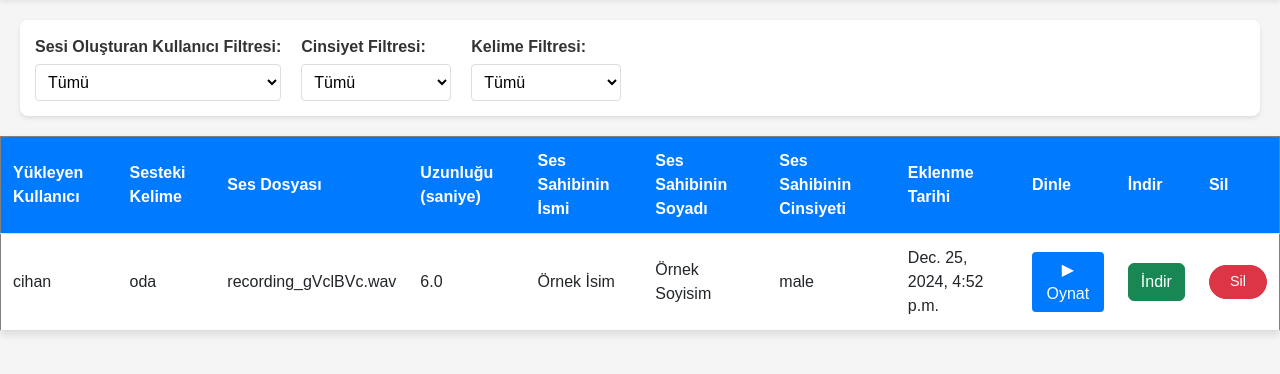
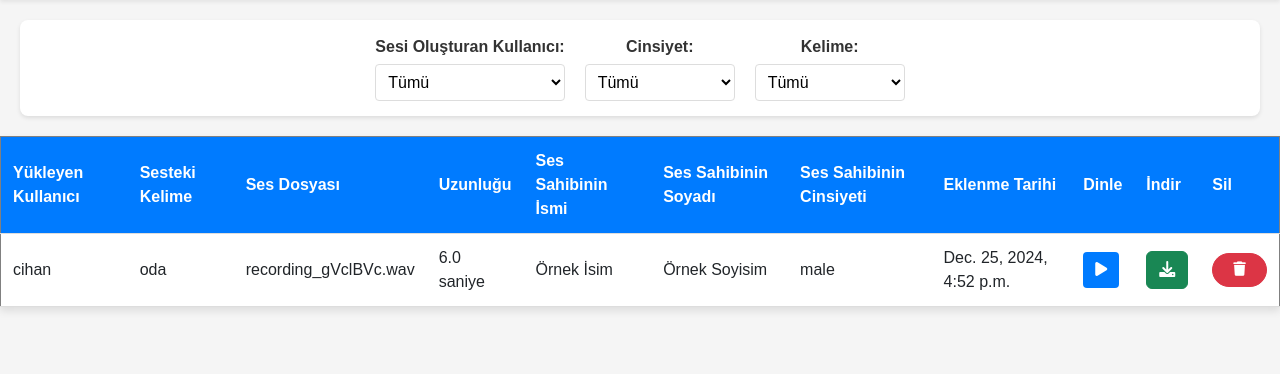
Before and after one commit to ecekck/voice-command-database, a Django app: page /sesleri_goruntule/ in a window 1280 px wide. Shown: the part 64-438 px from the top of the page. Run offline with Django 4.2, Linux system fonts and the light colour scheme; a user stored in the database is signed in; data comes from the database, SQL or seed files in the repository; both versions use the stored data as it was after the commit; parts of the project's set-up code (start-up, migrations or seed data) failed here and were passed over.

Commit message:
Tasarımsal Değişiklikler yapıldı

```diff
--- a/VoiceCommandDatabase/mainpage/forms.py
+++ b/VoiceCommandDatabase/mainpage/forms.py
@@ -26,7 +26,7 @@ class VoiceForm(forms.ModelForm):
         audio = File(file)
         if not audio or not hasattr(audio, 'info') or not hasattr(audio.info, 'length'):
             raise forms.ValidationError("Dosya içeriği geçersiz. Lütfen başka bir dosya yükleyin.")
-        duration = audio.info.length
+        duration = round(audio.info.length)
 
         if duration > 60:
             raise forms.ValidationError("Ses kaydı 60 saniyeyi aşamaz.")
@@ -97,7 +97,7 @@ class VoiceRecorderForm(forms.ModelForm):
 
         try:
             # Validate audio duration
-            duration = self.validate_audio_file(audio_file)
+            duration = round(self.validate_audio_file(audio_file))
 
             if duration > 60:
                 raise forms.ValidationError("Ses kaydı 60 saniyeyi aşamaz.")
--- a/VoiceCommandDatabase/mainpage/templates/mainpage/show_voices.html
+++ b/VoiceCommandDatabase/mainpage/templates/mainpage/show_voices.html
@@ -21,6 +21,8 @@
     .filter-container {
         display: flex;
         gap: 20px;
+        justify-content: center;
+        flex-wrap: wrap;
         margin: 20px;
         padding: 15px;
         background-color: white;
@@ -32,6 +34,7 @@
         display: flex;
         flex-direction: column;
         gap: 5px;
+        text-align: center;
     }
 
     .filter-group label {
@@ -127,7 +130,7 @@
 <div class="filter-container">
     {% if user.is_superuser %}
     <div class="filter-group">
-        <label for="user-filter">Sesi Oluşturan Kullanıcı Filtresi:</label>
+        <label for="user-filter">Sesi Oluşturan Kullanıcı:</label>
         <select id="user-filter" onchange="filterTable()">
             <option value="">Tümü</option>
             {% for user in users %}
@@ -137,7 +140,7 @@
     </div>
     {% endif %}
     <div class="filter-group">
-        <label for="gender-filter">Cinsiyet Filtresi:</label>
+        <label for="gender-filter">Cinsiyet:</label>
         <select id="gender-filter" onchange="filterTable()">
             <option value="">Tümü</option>
             <option value="male">Erkek</option>
@@ -145,7 +148,7 @@
         </select>
     </div>
     <div class="filter-group">
-        <label for="word-filter">Kelime Filtresi:</label>
+        <label for="word-filter">Kelime:</label>
         <select id="word-filter" onchange="filterTable()">
             <option value="">Tümü</option>
             <option value="isik">Işığı</option>
@@ -171,7 +174,7 @@
             {% endif %}
             <th>Sesteki Kelime</th>
             <th>Ses Dosyası</th>
-            <th>Uzunluğu (saniye)</th>
+            <th>Uzunluğu</th>
             <th>Ses Sahibinin İsmi</th>
             <th>Ses Sahibinin Soyadı</th>
             <th>Ses Sahibinin Cinsiyeti</th>
@@ -189,21 +192,21 @@
             {% endif %}
             <td>{{ voice.word }}</td>
             <td>{{ voice.file|cut:"voices/" }}</td>
-            <td>{{ voice.duration }}</td>
+            <td>{{ voice.duration }} saniye</td>
             <td>{{ voice.owner_name }}</td>
             <td>{{ voice.owner_surname }}</td>
             <td>{{ voice.owner_gender }}</td>
             <td>{{ voice.created_at }}</td>
             <td>
                 <button class="play-button" onclick="playAudio('{{ voice.file.url }}', this)">
-                    ▶ Oynat
+                    <i class="fa fa-play"></i>
                 </button>
             </td>
             <td>
-                <a href="{% url 'download_voice' voice.id %}" class="btn btn-success">İndir</a>
+                <a href="{% url 'download_voice' voice.id %}" class="btn btn-success" title="İndir"><i class="fa fa-download"></i></a>
             </td>
             <td>
-                <a href="{% url 'delete_voice' voice.id %}" class="btn btn-danger">Sil</a>
+                <a href="{% url 'delete_voice' voice.id %}" class="btn btn-danger" title="Sil"><i class="fa fa-trash"></i></a>
             </td>
         </tr>
         {% empty %}
@@ -223,27 +226,37 @@ function playAudio(url, button) {
 
     console.log(url);
 
-    if (currentButton) {
-        currentButton.textContent = '▶ Oynat';
+    // Eğer başka bir ses çalıyorsa, önceki butonu eski haline getir
+    if (currentButton && currentlyPlaying !== url) {
+        currentButton.querySelector('i').classList.remove('fa-pause');
+        currentButton.querySelector('i').classList.add('fa-play'); // Play simgesine dönüştür
         currentButton.classList.remove('playing');
     }
 
+    // Eğer aynı ses dosyası çalıyor ve butona tıklanıyorsa, durdur
     if (currentlyPlaying === url && !audioPlayer.paused) {
         audioPlayer.pause();
         audioPlayer.currentTime = 0;
         currentlyPlaying = null;
+        button.querySelector('i').classList.remove('fa-pause');
+        button.querySelector('i').classList.add('fa-play');  // Play simgesine dönüştür
+        button.classList.remove('playing');
         return;
     }
 
+    // Yeni ses dosyasını başlat
     audioPlayer.src = url;
     audioPlayer.play();
     currentlyPlaying = url;
     currentButton = button;
-    button.textContent = '⏸ Durdur';
+    button.querySelector('i').classList.remove('fa-play');
+    button.querySelector('i').classList.add('fa-pause'); // Play simgesini Pause simgesine dönüştür
     button.classList.add('playing');
 
+    // Ses bitince buton metnini ve simgesini değiştirme
     audioPlayer.onended = function() {
-        button.textContent = '▶ Oynat';
+        button.querySelector('i').classList.remove('fa-pause');
+        button.querySelector('i').classList.add('fa-play'); // Pause simgesini Play simgesiyle değiştir
         button.classList.remove('playing');
         currentlyPlaying = null;
     };
--- a/VoiceCommandDatabase/templates/base.html
+++ b/VoiceCommandDatabase/templates/base.html
@@ -7,6 +7,8 @@
     <meta name="viewport" content="width=device-width, initial-scale=1.0">
     <title>{% block title %} {% endblock title %} | VCDC</title>
     <link href="https://cdn.jsdelivr.net/npm/bootstrap@5.3.0-alpha1/dist/css/bootstrap.min.css" rel="stylesheet">
+    <link href="https://cdnjs.cloudflare.com/ajax/libs/font-awesome/6.0.0-beta3/css/all.min.css" rel="stylesheet">
+
 </head>
 <body>
     {% comment %} NAVBAR {% endcomment %}
```
Also changed, not shown: VoiceCommandDatabase/db.sqlite3, 2 other files.
